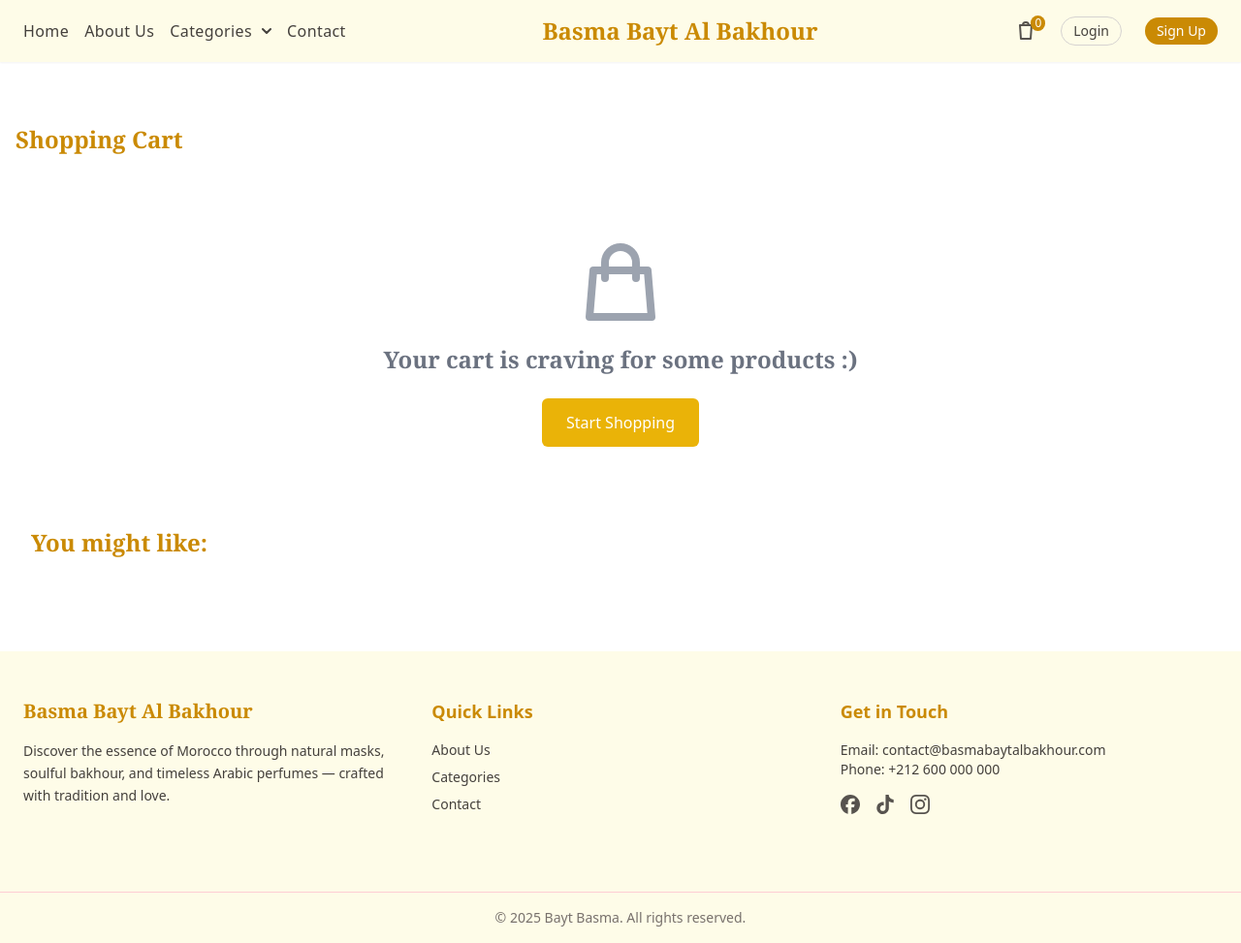
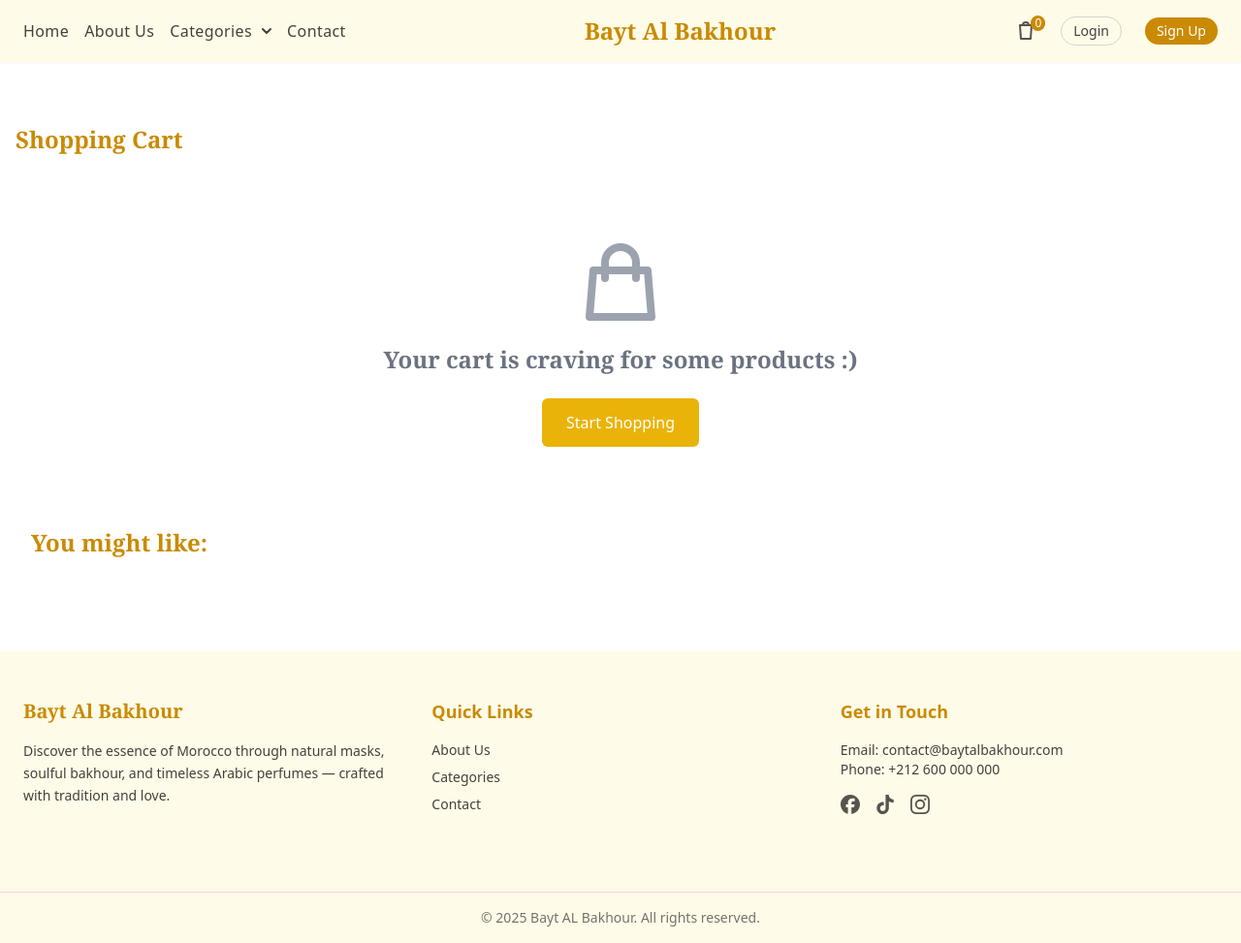
Before and after one commit to YassmineElhamim/ecommerce_website_with_django, a Django app: page /cart/ in a window 1280 px wide. Shown: the whole page at 97% size. Run offline with Django 5.2, Linux system fonts and the light colour scheme; data that the repository does not hold is empty; some libraries are stand-ins or nearby versions.

Commit message:
some design modifications

```diff
--- a/ecommerce/cart/templates/cart_summary.html
+++ b/ecommerce/cart/templates/cart_summary.html
@@ -127,7 +127,7 @@
 
             <div class="flex items-center justify-center gap-2">
               <span class="text-sm font-normal text-gray-500">or</span>
-              <a href="{% url 'home' %}" class="inline-flex items-center gap-2 text-sm font-medium text-yellow-600 underline hover:no-underline">
+              <a href="{% url 'home' %}#all_products" class="inline-flex items-center gap-2 text-sm font-medium text-yellow-600 underline hover:no-underline">
                 Continue Shopping
                 <svg class="h-5 w-5" fill="none" stroke="currentColor" viewBox="0 0 24 24">
                   <path stroke-linecap="round" stroke-linejoin="round" stroke-width="2" d="M13 7l5 5m0 0l-5 5m5-5H6" />
@@ -194,7 +194,7 @@
           <h5 class="mt-4 text-xl font-serif font-bold text-gray-500 sm:text-2xl">
             Your cart is craving for some products :)
           </h5>
-          <a href="{% url 'home' %}" class="mt-6 inline-flex items-center px-6 py-3 border border-transparent text-base font-medium rounded-md text-white bg-yellow-500 hover:bg-yellow-600 focus:outline-none focus:ring-2 focus:ring-offset-2 focus:ring-yellow-500">
+          <a href="{% url 'home' %}#all_products" class="mt-6 inline-flex items-center px-6 py-3 border border-transparent text-base font-medium rounded-md text-white bg-yellow-500 hover:bg-yellow-600 focus:outline-none focus:ring-2 focus:ring-offset-2 focus:ring-yellow-500">
             Start Shopping
           </a>
         </div>
--- a/ecommerce/store/templates/about.html
+++ b/ecommerce/store/templates/about.html
@@ -17,7 +17,7 @@
     <!-- Content -->
     <div class="relative max-w-7xl mx-auto px-6 py-32 flex flex-col items-center text-center text-stone-800">
         <h1 class="text-4xl md:text-6xl font-serif font-bold text-white drop-shadow-lg">
-            Basma Bayt Al Bakhour
+            Bayt Al Bakhour
         </h1>
         <p class="mt-6 max-w-2xl text-lg md:text-xl text-white">
             About Us
@@ -62,7 +62,7 @@
       Get in Touch
     </h2>
     <p class="mt-4 text-stone-600 max-w-2xl mx-auto">
-      We’d love to welcome you to Basma Bayt Al Bakhour.
+      We’d love to welcome you to Bayt Al Bakhour.
       Visit us, call us, or drop by during our working hours.
     </p>
   </div>
--- a/ecommerce/store/templates/footer.html
+++ b/ecommerce/store/templates/footer.html
@@ -4,7 +4,7 @@
 
     <!-- About -->
     <div>
-      <h3 class="text-xl font-serif font-bold text-yellow-600">Basma Bayt Al Bakhour</h3>
+      <h3 class="text-xl font-serif font-bold text-yellow-600">Bayt Al Bakhour</h3>
       <p class="mt-4 text-sm leading-relaxed">
         Discover the essence of Morocco through natural masks, soulful bakhour,
         and timeless Arabic perfumes — crafted with tradition and love.
@@ -24,7 +24,7 @@
     <!-- Contact & Social -->
     <div>
       <h4 class="text-lg font-semibold text-yellow-600">Get in Touch</h4>
-      <p class="mt-4 text-sm">Email: contact@basmabaytalbakhour.com</p>
+      <p class="mt-4 text-sm">Email: contact@baytalbakhour.com</p>
       <p class="text-sm">Phone: +212 600 000 000</p>
       <div class="flex space-x-4 mt-4">
         <!-- Social icons -->
@@ -52,6 +52,6 @@
 
   <!-- Bottom -->
   <div class="border-t border-rose-200 mt-8 py-4 text-center text-sm text-stone-500">
-    © 2025 Bayt Basma. All rights reserved.
+    © 2025 Bayt AL Bakhour. All rights reserved.
   </div>
 </footer>
--- a/ecommerce/store/templates/navbar.html
+++ b/ecommerce/store/templates/navbar.html
@@ -35,7 +35,7 @@
 
       <!-- Logo centered -->
       <a href="{% url 'home' %}" class="text-2xl font-serif font-bold text-yellow-600">
-        Basma Bayt Al Bakhour
+        Bayt Al Bakhour
       </a>
 
       <!-- Right nav (hidden on mobile, shown on md+) -->
--- a/ecommerce/store/templates/products.html
+++ b/ecommerce/store/templates/products.html
@@ -3,7 +3,7 @@
 {% block content %}
 
 <div class="bg-white">
-  <div class="mx-auto max-w-2xl px-4 py-16 sm:px-6 sm:py-24 lg:max-w-7xl lg:px-8">
+  <div class="mx-auto max-w-2xl px-4 py-12 sm:px-6 sm:py-24 lg:max-w-7xl lg:px-8">
     <h2 class="sr-only">Products</h2>
 
     <div class="grid grid-cols-1 gap-x-6 gap-y-10 sm:grid-cols-2 lg:grid-cols-4 xl:grid-cols-5 xl:gap-x-8">
```
